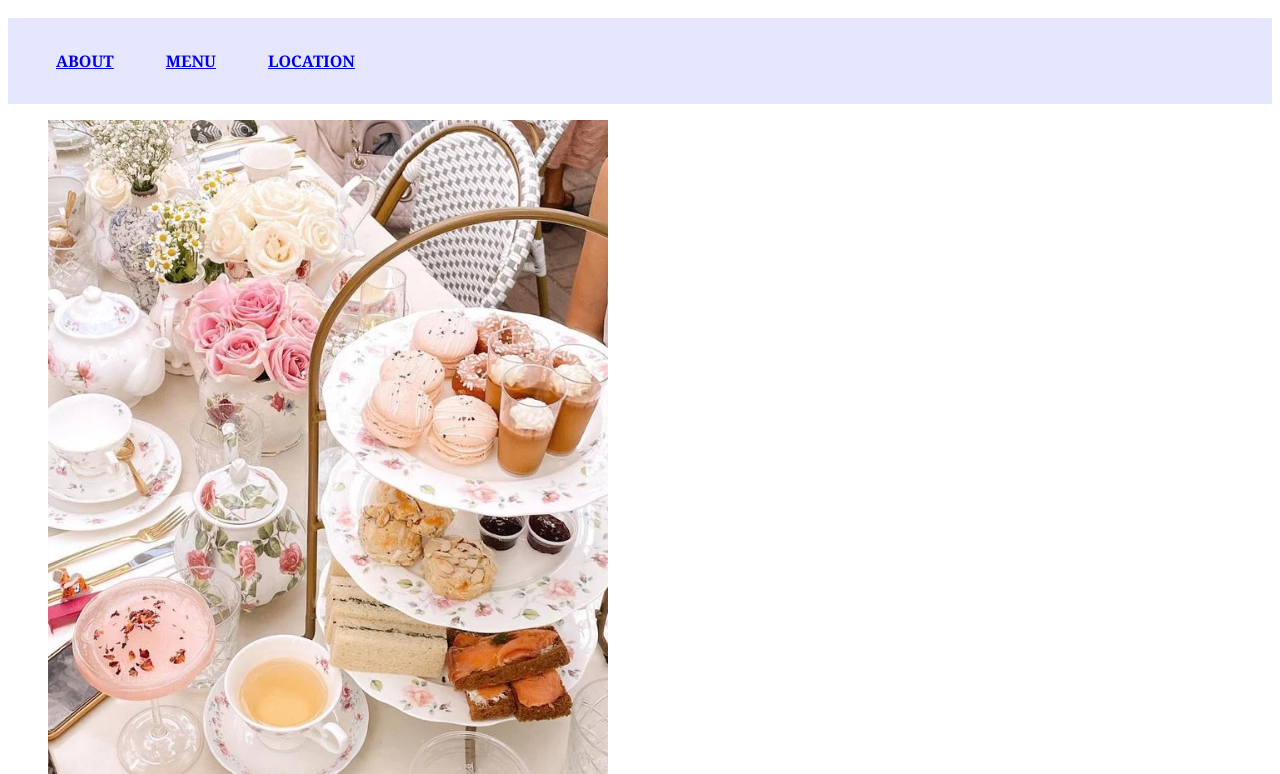
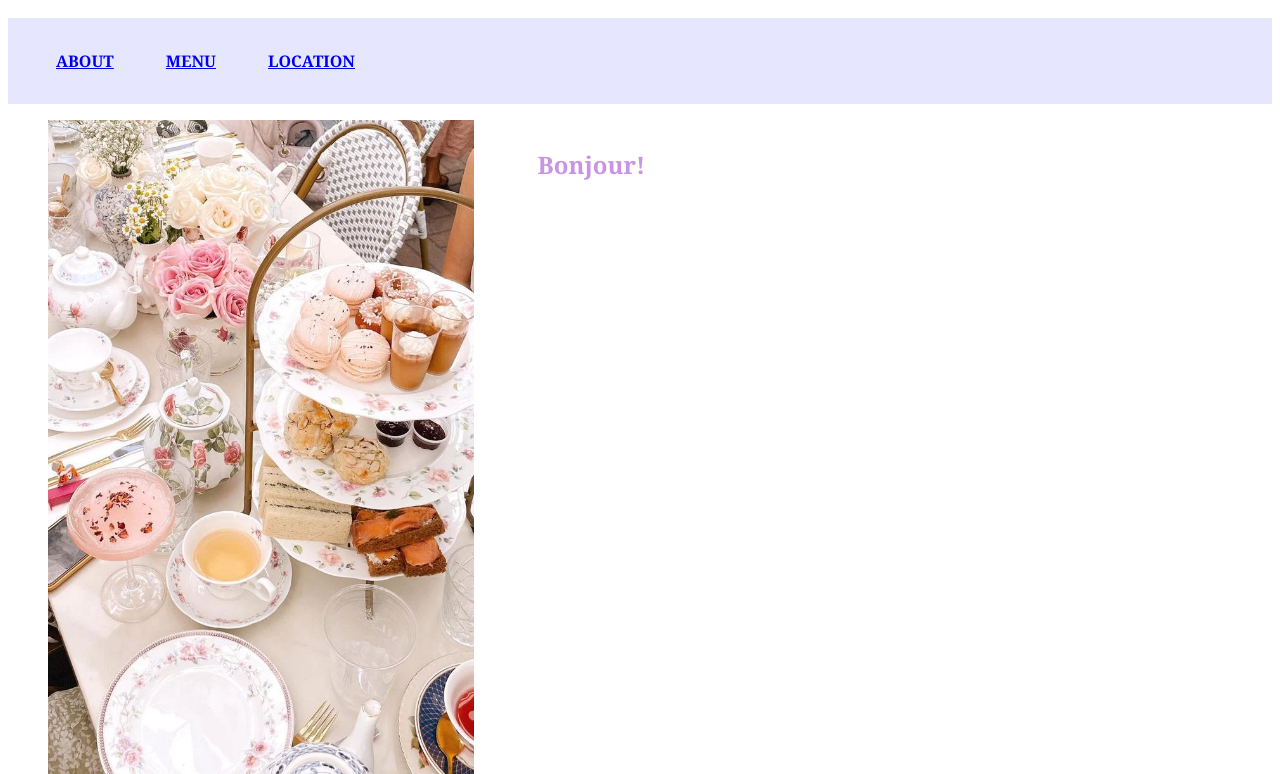
Before and after one commit to elisemle14/elisemle14.github.io, a plain HTML site: page grc338/website-responsive/index.html in a window 1280 px wide. Shown: the part 726-1500 px from the top of the page. Drawn offline with Linux system fonts and the light colour scheme.

Commit message:
Add files via upload

```diff
--- a/grc338/website-responsive/index.html
+++ b/grc338/website-responsive/index.html
@@ -10,6 +10,7 @@
             <title>Home</title>
         </head>
         <body>
+            <div class="header">
             <header>
                 <a href="index.html">
                     <img src="morninglavenderlogo.png" alt="Morning Lavender Logo"
@@ -17,6 +18,7 @@
                     height="auto"
                     />
             </header>
+            </div>
             <nav>
                 <ul>
                     <li><a href="about.html">About</a></li>
@@ -30,7 +32,6 @@
                             width="100%"
                             height="auto"/>
                     </figure>
-
                     <h2>Bonjour!</h2>
                     <p>We're happy to announce that our Afternoon Tea Service is resuming February 12 and now open for booking! We are taking reservations 90 days out from the current date for our cute and modern tea service that takes place ONLY on Saturdays and Sundays at 10am, 12:30pm, or 3pm set tea times.</p>
                     <p>Also join us daily for pastries, coffees, and teas on a first come, first serve basis. During the week, our Teapot for Two ($12) with a selection of crafted loose leaf teas is also available. Reservations are only needed for weekend tea services.</p>
--- a/grc338/website-responsive/website-mobile-first.css
+++ b/grc338/website-responsive/website-mobile-first.css
@@ -2,7 +2,8 @@
 
 div.container {
 	background-color: rgb(255,255,255);
-	max-width: 40em;
+	max-width: 100%;
+	margin: auto;
 }
 
 header {
@@ -12,6 +13,10 @@ header {
 
 body {
 	background-color: rgb(255,255,255);
+}
+
+img {
+	width: 100%;
 }
 
 nav {
@@ -30,7 +35,7 @@ nav ul li{
 	margin-right: 2em;
 	font-weight: bold;
 	text-transform: uppercase;
-	color: rgb(255,255,255))
+	color: rgb(255,255,255);
 }
 
 h1 {
@@ -87,3 +92,11 @@ address {
     padding: 1em 1em 1em 2em;
 	text-transform: uppercase;
 }
+
+@media screen and (min-width: 40em) {
+
+	div.container {
+		display: grid;
+		grid-template-columns: 40% 60%;
+	}
+}
```
Also changed, not shown: grc338/website-responsive/location.html (+1 -1 lines), grc338/website-responsive/about.html (line endings or trailing spaces).
